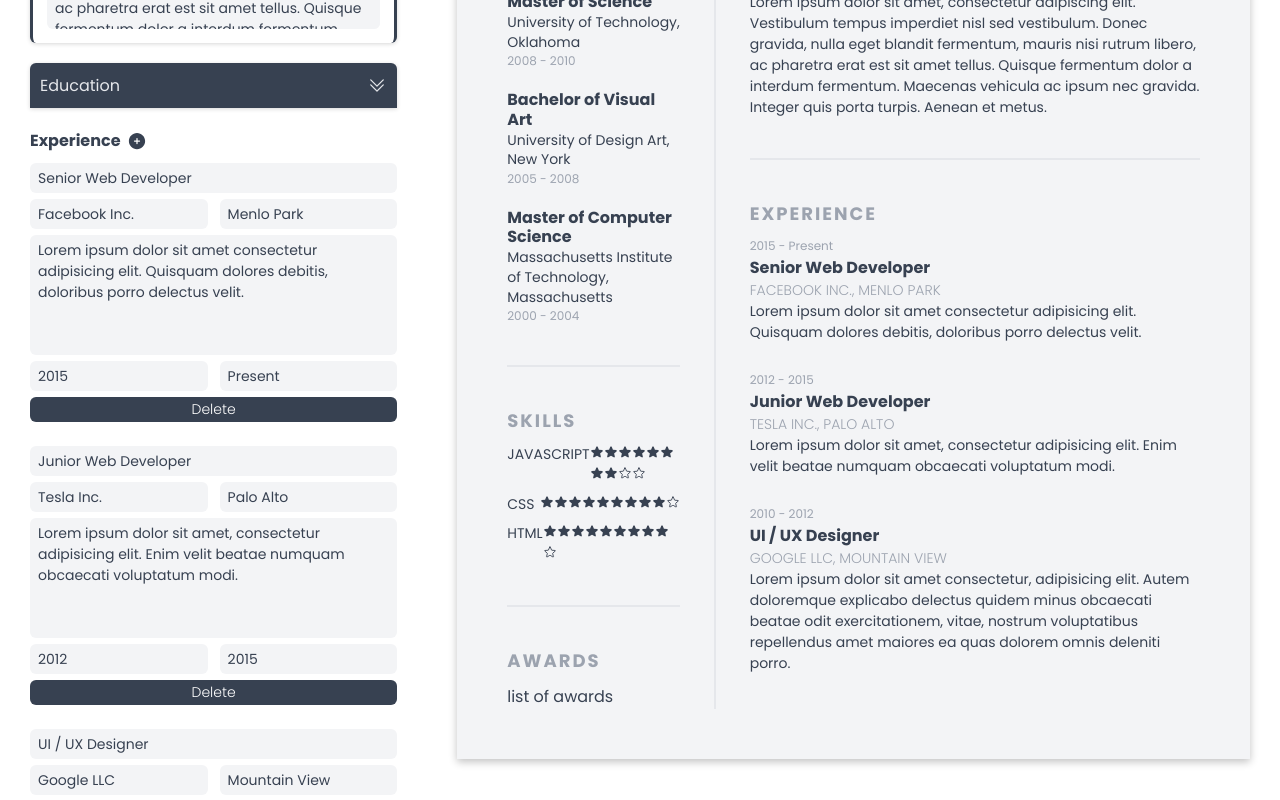
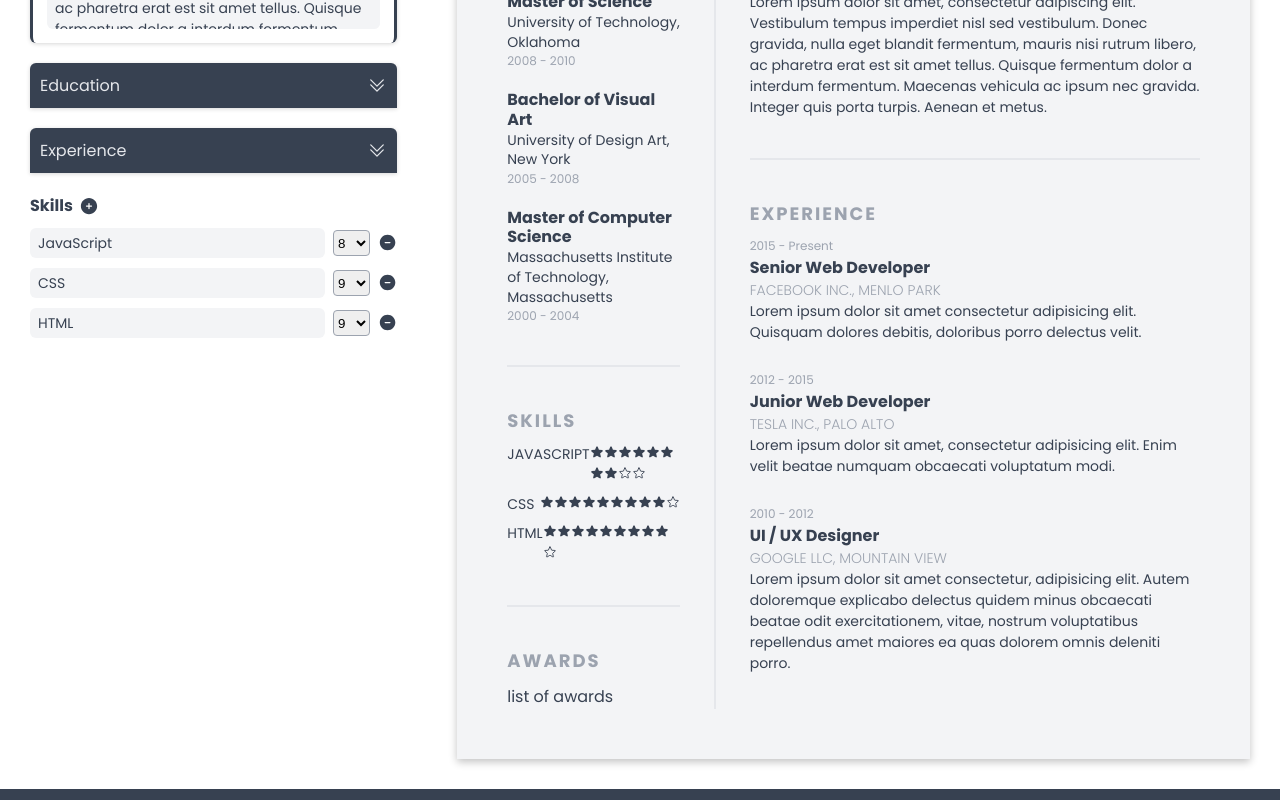
Before and after one commit to GDimitroff/cv-creator, a React (Create React App) app: page / in a window 1280 px wide. Shown: the part 420-1220 px from the top of the page. Built offline with nearby package versions, Linux system fonts and the light colour scheme.

Commit message:
Refactor experience section

```diff
--- a/src/components/CVForm/Education.js
+++ b/src/components/CVForm/Education.js
@@ -3,8 +3,8 @@ import { useCV, useCVDispatch } from '../../contexts/CVContext';
 import { PlusCircleIcon } from '@heroicons/react/24/solid';
 
 import SectionHeader from './SectionHeader';
+import SectionWrapper from '../UI/SectionWrapper';
 import EducationForm from './EducationForm';
-import SectionWrapper from '../UI/SectionWrapper';
 import classes from './Education.module.css';
 
 const Education = () => {
@@ -27,7 +27,7 @@ const Education = () => {
   });
 
   return (
-    <div className={classes.education}>
+    <div>
       <SectionHeader
         text="Education"
         onToggleSection={handleToggleSection}
--- a/src/components/CVForm/Experience.js
+++ b/src/components/CVForm/Experience.js
@@ -1,10 +1,14 @@
+import { useState } from 'react';
 import { useCV, useCVDispatch } from '../../contexts/CVContext';
 import { PlusCircleIcon } from '@heroicons/react/24/solid';
 
+import SectionHeader from './SectionHeader';
+import SectionWrapper from '../UI/SectionWrapper';
 import ExperienceForm from './ExperienceForm';
 import classes from './Experience.module.css';
 
 const Experience = () => {
+  const [isShown, setIsShown] = useState(false);
   const { experience } = useCV();
   const dispatch = useCVDispatch();
 
@@ -14,17 +18,30 @@ const Experience = () => {
     });
   };
 
-  const educationList = experience.map((e) => {
-    return <ExperienceForm experience={e} key={e.id} />;
+  function handleToggleSection() {
+    setIsShown((prevIsShown) => !prevIsShown);
+  }
+
+  const experienceList = experience.map((exp) => {
+    return <ExperienceForm experience={exp} key={exp.id} />;
   });
 
   return (
     <div>
-      <header className={classes.header}>
-        <h3>Experience</h3>
-        <PlusCircleIcon onClick={handleAddExperience} className={classes.add} />
-      </header>
-      <div className={classes.education}>{educationList}</div>
+      <SectionHeader
+        text="Experience"
+        onToggleSection={handleToggleSection}
+        isShown={isShown}
+      />
+      {isShown && (
+        <SectionWrapper>
+          <PlusCircleIcon
+            onClick={handleAddExperience}
+            className={classes.add}
+          />
+          {experienceList}
+        </SectionWrapper>
+      )}
     </div>
   );
 };
--- a/src/components/CVForm/Experience.module.css
+++ b/src/components/CVForm/Experience.module.css
@@ -1,17 +1,5 @@
-.header {
-  display: flex;
-  align-items: center;
-  gap: 6px;
-  margin-top: 2rem;
-  margin-bottom: 1rem;
-}
-
-.header h3 {
-  font-size: 1.6rem;
-}
-
 .add {
-  width: 20px;
+  width: 32px;
   color: var(--primary-dark);
   cursor: pointer;
   transition: 0.2s ease-in-out;
@@ -21,9 +9,3 @@
 .add:active {
   color: var(--hover-dark);
 }
-
-.education {
-  display: flex;
-  flex-direction: column;
-  gap: 24px;
-}
--- a/src/components/CVForm/ExperienceForm.js
+++ b/src/components/CVForm/ExperienceForm.js
@@ -1,5 +1,6 @@
 import { useCVDispatch } from '../../contexts/CVContext';
 
+import InputFieldsWrapper from '../UI/InputFieldsWrapper';
 import Input from '../UI/Input';
 import TextArea from '../UI/TextArea';
 import classes from './ExperienceForm.module.css';
@@ -24,7 +25,7 @@ const ExperienceForm = ({ experience }) => {
   };
 
   return (
-    <form className={classes.form}>
+    <InputFieldsWrapper className={classes.form}>
       <Input
         type="text"
         name="position"
@@ -77,7 +78,7 @@ const ExperienceForm = ({ experience }) => {
         onClick={handleDeleteExperience}>
         Delete
       </button>
-    </form>
+    </InputFieldsWrapper>
   );
 };
 
--- a/src/components/CVForm/ExperienceForm.module.css
+++ b/src/components/CVForm/ExperienceForm.module.css
@@ -1,15 +1,10 @@
-.form {
-  display: flex;
-  flex-direction: column;
-  gap: 6px;
-}
-
 .input {
   display: flex;
   gap: 12px;
 }
 
 .button {
+  align-self: flex-end;
   font-weight: 300;
   color: var(--primary-light);
   background-color: var(--primary-dark);
```
